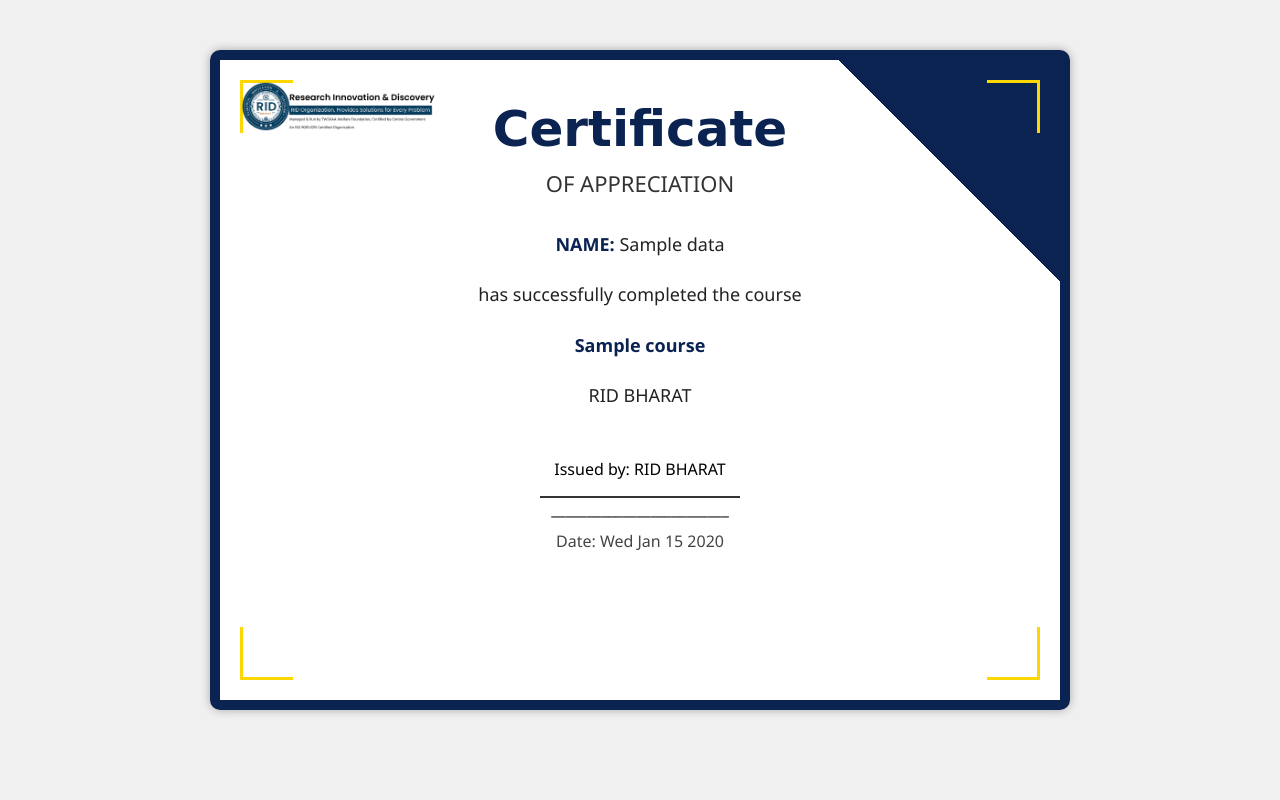
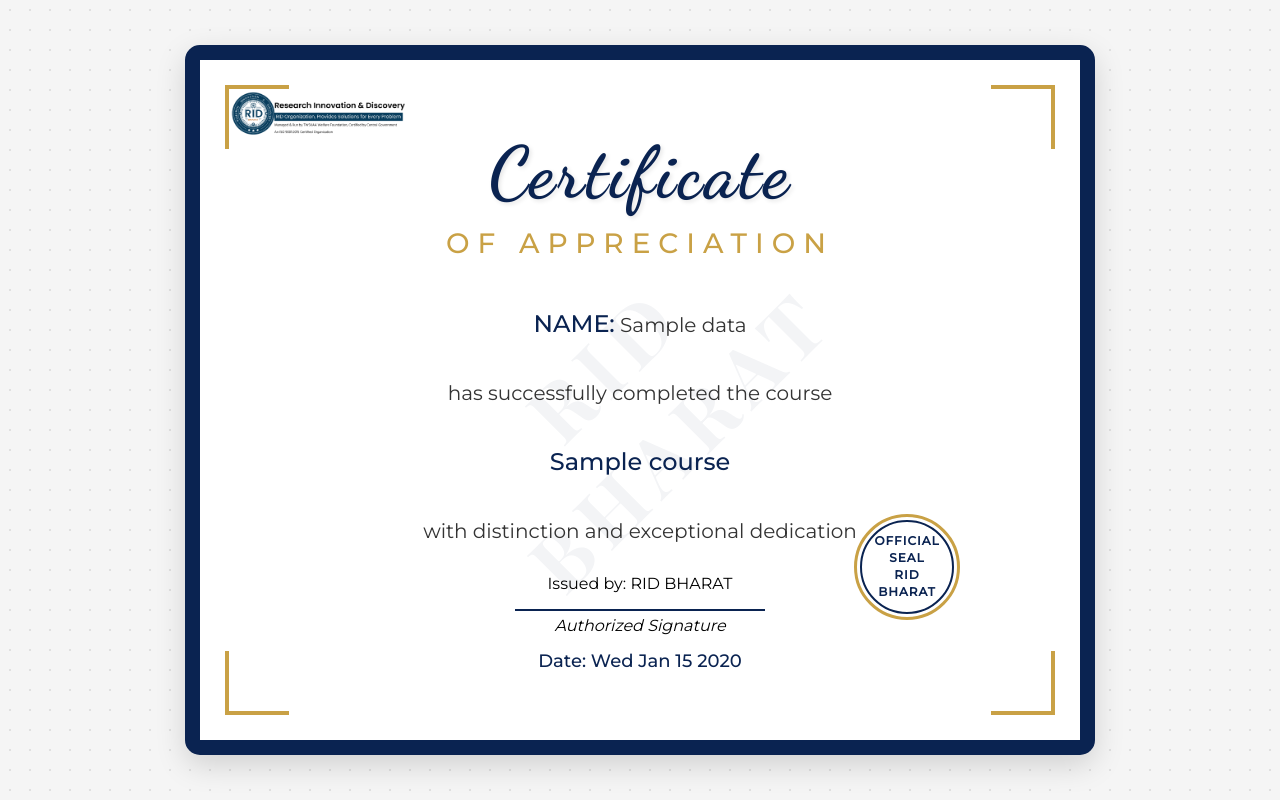
Before and after one commit to tusharlilhare/certificate, a Node server app: template views/certificate.ejs in a window 1280 px wide. Run offline with Node 20, Linux system fonts and the light colour scheme; the template is opened without the code that fills it: most values are stand-ins (such as "Sample title", 1, 10 or a date in 2020); some libraries are stand-ins or nearby versions.

Commit message:
Your commit message

```diff
--- a/server.js
+++ b/server.js
@@ -125,10 +125,147 @@
 
 
 
+// const express = require('express');
+// const mongoose = require('mongoose');
+// const cors = require('cors');
+// const Certificate = require('./models/Certificate-main');
+// const path = require('path');
+
+// const app = express();
+// const PORT = 5000;
+
+// // Middleware
+// app.use(cors());
+// app.use(express.json());
+// app.use(express.urlencoded({ extended: true }));
+
+// // MongoDB connection
+// const connectDB = async () => {
+//   try {
+//     const MONG_URL = 'mongodb://localhost:27017/certifiket';
+//     const conn = await mongoose.connect(MONG_URL, {
+//       useNewUrlParser: true,
+//       useUnifiedTopology: true
+//     });
+//     console.log(`MongoDB connected: ${conn.connection.host}`);
+//   } catch (err) {
+//     console.error('MongoDB connection failed:', err.message);
+//     process.exit(1);
+//   }
+// };
+
+// connectDB();
+
+// // Static folder
+// app.use(express.static(path.join(__dirname, 'public')));
+
+// // Set view engine
+// app.set('view engine', 'ejs');
+// app.set('views', path.join(__dirname, 'views'));
+
+// // ✅ ONLY ONE /generate route — case-insensitive & trimmed match
+// app.post('/generate', async (req, res) => {
+//   const { name, course } = req.body;
+
+//   try {
+//     const nameTrimmed = name.trim();
+//     const courseTrimmed = course.trim();
+
+//     const user = await Certificate.findOne({
+//       name: { $regex: new RegExp("^" + nameTrimmed + "$", "i") },
+//       course: { $regex: new RegExp("^" + courseTrimmed + "$", "i") }
+//     });
+
+//     if (!user) {
+//       return res.status(404).render('notfound', { name, course });
+//     }
+
+//     res.render('certificate', { data: user });
+//   } catch (error) {
+//     console.error("Error generating certificate:", error);
+//     res.status(500).send('Internal Server Error');
+//   }
+// });
+
+// // Start server
+// app.listen(PORT, () => {
+//   console.log(`🚀 Server is running at http://localhost:${PORT}`);
+// });
+
+
+
+
+// const express = require('express');
+// const mongoose = require('mongoose');
+// const cors = require('cors');
+// const Certificate = require('./models/Certificate-main');
+// const path = require('path');
+
+// const app = express();
+// const PORT = 5000;
+
+// // Middleware
+// app.use(cors());
+// app.use(express.json());
+// app.use(express.urlencoded({ extended: true }));
+
+// // MongoDB Atlas connection
+// const connectDB = async () => {
+//   try {
+// const MONG_URL = 'mongodb+srv://Certificate:TJn6Ph9dzRpqOfZq@certificate.vobt3m9.mongodb.net/Certificate?retryWrites=true&w=majority';
+
+
+
+//     const conn = await mongoose.connect(MONG_URL, {
+//       useNewUrlParser: true,
+//       useUnifiedTopology: true
+//     });
+
+//     console.log(`✅ MongoDB connected: ${conn.connection.host}`);
+//   } catch (err) {
+//     console.error('❌ MongoDB connection failed:', err.message);
+//     process.exit(1);
+//   }
+// };
+
+// connectDB();
+
+// // Set view engine and static files
+// app.set('view engine', 'ejs');
+// app.set('views', path.join(__dirname, 'views'));
+// app.use(express.static(path.join(__dirname, 'public')));
+
+// // POST /generate - find user and render certificate
+// app.post('/generate', async (req, res) => {
+//   const { name, course } = req.body;
+
+//   try {
+//     const user = await Certificate.findOne({
+//       name: { $regex: new RegExp("^" + name.trim() + "$", "i") },
+//       course: { $regex: new RegExp("^" + course.trim() + "$", "i") }
+//     });
+
+//     if (!user) {
+//       return res.status(404).render('notfound', { name, course });
+//     }
+
+//     res.render('certificate', { data: user });
+//   } catch (error) {
+//     console.error("❌ Error generating certificate:", error);
+//     res.status(500).send('Internal Server Error');
+//   }
+// });
+
+// // Start the server
+// app.listen(PORT, () => {
+//   console.log(`🚀 Server is running at http://localhost:${PORT}`);
+// });
+
+
 const express = require('express');
 const mongoose = require('mongoose');
 const cors = require('cors');
-const Certificate = require('./models/Certificate');
+const Certificate = require('./models/Certificate-main');
 const path = require('path');
 
 const app = express();
@@ -139,55 +276,57 @@
 app.use(express.json());
 app.use(express.urlencoded({ extended: true }));
 
-// MongoDB connection
+// MongoDB Atlas connection
 const connectDB = async () => {
   try {
-    const MONG_URL = 'mongodb://localhost:27017/certifiket';
+ const MONG_URL = 'mongodb+srv://Certificate:TJn6Ph9dzRpqOfZq@certificate.vobt3m9.mongodb.net/Certificate?retryWrites=true&w=majority';
+
     const conn = await mongoose.connect(MONG_URL, {
       useNewUrlParser: true,
       useUnifiedTopology: true
     });
-    console.log(`MongoDB connected: ${conn.connection.host}`);
+    console.log(`✅ MongoDB connected: ${conn.connection.host}`);
   } catch (err) {
-    console.error('MongoDB connection failed:', err.message);
+    console.error('❌ MongoDB connection failed:', err.message);
     process.exit(1);
   }
 };
 
 connectDB();
 
-// Static folder
+// Set view engine and static files
+app.set('view engine', 'ejs');
+app.set('views', path.join(__dirname, 'views'));
 app.use(express.static(path.join(__dirname, 'public')));
 
-// Set view engine
-app.set('view engine', 'ejs');
-app.set('views', path.join(__dirname, 'views'));
-
-// ✅ ONLY ONE /generate route — case-insensitive & trimmed match
+// POST /generate - find user and render certificate
 app.post('/generate', async (req, res) => {
   const { name, course } = req.body;
 
   try {
-    const nameTrimmed = name.trim();
-    const courseTrimmed = course.trim();
-
     const user = await Certificate.findOne({
-      name: { $regex: new RegExp("^" + nameTrimmed + "$", "i") },
-      course: { $regex: new RegExp("^" + courseTrimmed + "$", "i") }
+      name: { $regex: new RegExp("^" + name.trim() + "$", "i") },
+      course: { $regex: new RegExp("^" + course.trim() + "$", "i") }
     });
 
     if (!user) {
       return res.status(404).render('notfound', { name, course });
     }
 
-    res.render('certificate', { data: user });
+    // Convert Mongoose doc to plain object to safely add/override properties
+    const userData = user.toObject();
+
+    // Ensure date is a Date object (fallback to current date if missing)
+    userData.date = userData.date ? new Date(userData.date) : new Date();
+
+    res.render('certificate', { data: userData });
   } catch (error) {
-    console.error("Error generating certificate:", error);
+    console.error("❌ Error generating certificate:", error);
     res.status(500).send('Internal Server Error');
   }
 });
 
-// Start server
+// Start the server
 app.listen(PORT, () => {
   console.log(`🚀 Server is running at http://localhost:${PORT}`);
 });
--- a/views/certificate.ejs
+++ b/views/certificate.ejs
@@ -4,114 +4,191 @@
   <meta charset="UTF-8" />
   <meta name="viewport" content="width=device-width, initial-scale=1.0"/>
   <title>Certificate of Appreciation</title>
+  <link href="https://fonts.googleapis.com/css2?family=Playfair+Display:wght@400;700&family=Montserrat:wght@300;400;500&family=Dancing+Script:wght@700&display=swap" rel="stylesheet">
   <style>
     body {
-      font-family: 'Segoe UI', Tahoma, Geneva, Verdana, sans-serif;
+      font-family: 'Montserrat', sans-serif;
       margin: 0;
-      background: #f0f0f0;
+      background: #f5f5f5;
+      display: flex;
+      justify-content: center;
+      align-items: center;
+      min-height: 100vh;
+      background-image: radial-gradient(#e0e0e0 1px, transparent 1px);
+      background-size: 20px 20px;
     }
 
     .certificate-container {
       width: 800px;
       height: 600px;
-      padding: 20px;
+      padding: 40px;
       text-align: center;
-      border: 10px solid #0a2351;
-      border-radius: 10px;
+      border: 15px solid #0a2351;
+      border-radius: 15px;
       position: relative;
-      margin: 50px auto;
-      background: linear-gradient(45deg, #fff 85%, #0a2351 85%);
-      box-shadow: 0 0 10px rgba(0, 0, 0, 0.3);
+      margin: 20px auto;
+      background: #fff;
+      box-shadow: 0 10px 30px rgba(0, 0, 0, 0.15);
+      overflow: hidden;
+    }
+
+    /* Watermark */
+    .certificate-container::before {
+      content: "RID BHARAT";
+      position: absolute;
+      top: 50%;
+      left: 50%;
+      transform: translate(-50%, -50%) rotate(-45deg);
+      font-size: 80px;
+      color: rgba(10, 35, 81, 0.05);
+      font-family: 'Playfair Display', serif;
+      font-weight: 700;
+      z-index: 0;
+      letter-spacing: 10px;
     }
 
     .certificate-header {
-      margin-top: 20px;
+      margin-top: 30px;
+      position: relative;
+      z-index: 2;
     }
 
     .certificate-title {
-      font-family: 'Pinyon Script', cursive;
-      font-size: 50px;
+      font-family: 'Dancing Script', cursive;
+      font-size: 72px;
       color: #0a2351;
       margin: 0;
+      text-shadow: 2px 2px 4px rgba(0, 0, 0, 0.1);
+      letter-spacing: 3px;
     }
 
     .certificate-subtitle {
-      font-size: 22px;
-      color: #333;
-      margin: 10px 0 30px;
+      font-size: 28px;
+      color: #c9a145;
+      margin: 10px 0 40px;
+      font-weight: 500;
+      letter-spacing: 8px;
+      text-transform: uppercase;
     }
 
     .logo-top-left {
       position: absolute;
-      top: 20px;
-      left: 20px;
-      width: 200px;
+      top: 30px;
+      left: 30px;
+      width: 180px;
       height: auto;
+      z-index: 2;
     }
 
     .certificate-content {
-      font-size: 18px;
-      color: #222;
-      margin: 30px 60px;
-      line-height: 1.8;
+      font-size: 20px;
+      color: #333;
+      margin: 40px 80px;
+      line-height: 2;
+      position: relative;
+      z-index: 2;
+    }
+
+    .certificate-content p {
+      margin: 25px 0;
     }
 
     .certificate-content strong {
       color: #0a2351;
+      font-weight: 500;
+      font-size: 24px;
     }
 
     .footer {
       position: absolute;
-      /* bottom: 30px; */
+      bottom: 50px;
       left: 0;
       width: 100%;
       text-align: center;
+      z-index: 2;
     }
 
     .signature {
-      margin: 10px auto;
-      width: 200px;
-      border-top: 2px solid #333;
+      margin: 15px auto;
+      width: 250px;
+      border-top: 2px solid #0a2351;
+      padding-top: 5px;
+      font-style: italic;
     }
 
     .date {
-      margin-top: 10px;
-      color: #444;
+      margin-top: 15px;
+      color: #0a2351;
+      font-size: 18px;
+      font-weight: 500;
     }
 
     .corner-decoration {
       position: absolute;
-      width: 50px;
-      height: 50px;
-      border: 3px solid #ffd700;
+      width: 60px;
+      height: 60px;
+      z-index: 1;
     }
 
     .top-left {
-      top: 20px;
-      left: 20px;
-      border-right: none;
-      border-bottom: none;
+      top: 25px;
+      left: 25px;
+      border-top: 4px solid #c9a145;
+      border-left: 4px solid #c9a145;
     }
 
     .top-right {
-      top: 20px;
-      right: 20px;
-      border-left: none;
-      border-bottom: none;
+      top: 25px;
+      right: 25px;
+      border-top: 4px solid #c9a145;
+      border-right: 4px solid #c9a145;
     }
 
     .bottom-left {
-      bottom: 20px;
-      left: 20px;
-      border-right: none;
-      border-top: none;
+      bottom: 25px;
+      left: 25px;
+      border-bottom: 4px solid #c9a145;
+      border-left: 4px solid #c9a145;
     }
 
     .bottom-right {
-      bottom: 20px;
-      right: 20px;
-      border-left: none;
-      border-top: none;
+      bottom: 25px;
+      right: 25px;
+      border-bottom: 4px solid #c9a145;
+      border-right: 4px solid #c9a145;
+    }
+
+    .seal {
+      position: absolute;
+      bottom: 120px;
+      right: 120px;
+      width: 100px;
+      height: 100px;
+      border: 3px solid #c9a145;
+      border-radius: 50%;
+      display: flex;
+      justify-content: center;
+      align-items: center;
+      background: #fff;
+      z-index: 3;
+    }
+
+    .seal-inner {
+      width: 80px;
+      height: 80px;
+      border: 2px solid #0a2351;
+      border-radius: 50%;
+      display: flex;
+      justify-content: center;
+      align-items: center;
+      font-size: 12px;
+      font-weight: bold;
+      color: #0a2351;
+      text-transform: uppercase;
+      letter-spacing: 1px;
+      text-align: center;
+      line-height: 1.4;
+      padding: 5px;
     }
   </style>
 </head>
@@ -124,7 +201,7 @@
 
     <div class="certificate-header">
       <h1 class="certificate-title">Certificate</h1>
-      <div class="certificate-subtitle">OF APPRECIATION</div>
+      <div class="certificate-subtitle">of Appreciation</div>
     </div>
 
     <img src="/IMG/desbord_logo.png" alt="Logo" class="logo-top-left" />
@@ -133,13 +210,17 @@
       <p><strong>NAME:</strong> <%= data.name %></p>
       <p>has successfully completed the course</p>
       <p><strong><%= data.course %></strong></p>
-      <p>RID BHARAT</p>
+      <p>with distinction and exceptional dedication</p>
+    </div>
+
+    <div class="seal">
+      <div class="seal-inner">Official Seal<br>RID BHARAT</div>
     </div>
 
     <div class="footer">
       <p>Issued by: RID BHARAT</p>
-      <div class="signature">_________________________</div>
-      <p class="date">Date: <%= data.date.toDateString() %></p>
+      <div class="signature">Authorized Signature</div>
+      <p class="date">Date: <%= data.date ? data.date.toDateString() : 'Date not available' %></p>
     </div>
   </div>
 </body>
```
Also changed, not shown: models/Certificate-main.js (renamed from models/Certificate.js, +27 -13 lines), 1 other file.
